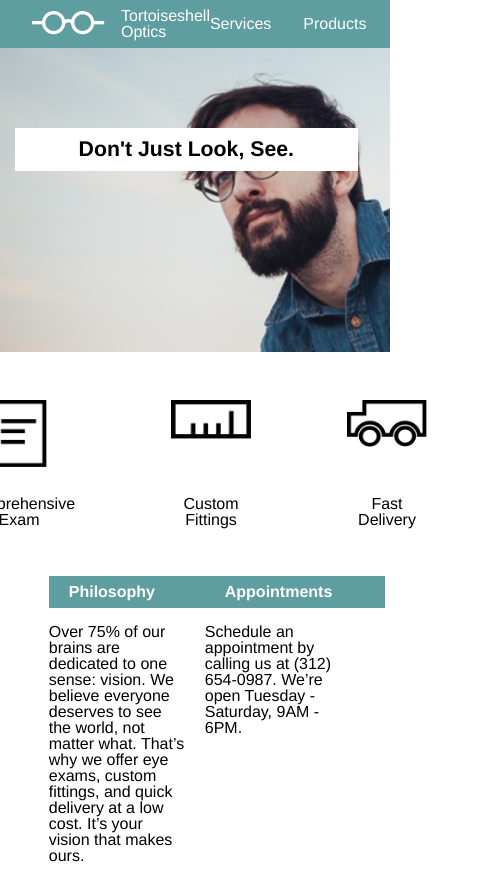
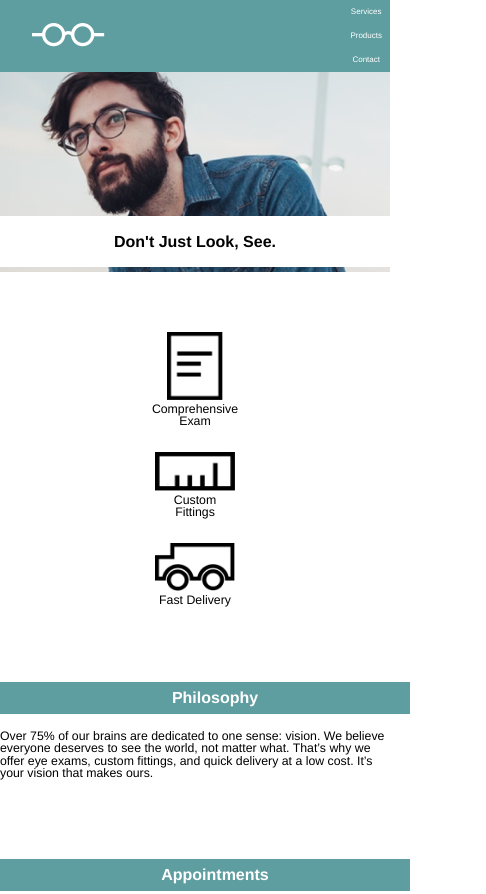
Before and after one commit to BobbyDway/TortoiseshellOptics, a plain HTML site: page index.html in a window 390 px wide. Shown: the top 894 px of the page, 486 px wide, since content can reach past the window. Drawn offline with Linux system fonts and the light colour scheme.

Commit message:
Add responsive design for phone size display.

```diff
--- a/Resources/css/style.css
+++ b/Resources/css/style.css
@@ -195,3 +195,80 @@
     width: 100%;
   }
 }
+@media only screen and (max-width: 480px) {
+  .header {
+    width: 100%;
+    margin-top: 0rem;
+  }
+  .top {
+    height: 17rem;
+    align-items: flex-end;
+    background-position: 20%;
+  }
+  .caption {
+    margin-top: 9rem;
+    margin-right: 0rem;
+    width: 100%;
+    justify-content: center;
+  }
+  .caption h1 {
+    font-size: 1rem;
+    padding-top: 1rem;
+    padding-bottom: 1rem;
+  }
+  .bottom p {
+    font-size: 0.77rem;
+  }
+  .services {
+    flex-direction: column;
+    height: auto;
+    align-items: center;
+    margin-top: 3.77rem;
+    margin-bottom: 3.77rem;
+  }
+  .exams {
+    margin-bottom: 1.54rem;
+  }
+  .truck {
+    margin-top: 1.54rem;
+  }
+  .info {
+    flex-direction: column;
+    align-items: center;
+  }
+  .philo {
+    margin-right: 0rem;
+    width: 100%;
+  }
+  .aptt {
+    margin-top: 4rem;
+    width: 100%;
+  }
+  .info h2 {
+    margin-top: 1rem;
+    width: 100%;
+    text-align: center;
+  }
+  .footer {
+    width: 100%;
+  }
+  .end h3 {
+    text-indent: -9999px;
+    line-height: 0;
+  }
+  .end {
+    flex-direction: column;
+  }
+  .logo h3 {
+    text-indent: -9999px;
+    line-height: 0;
+  }
+  .nav ul {
+    display: flex;
+    flex-direction: column;
+    align-items: center;
+  }
+  .nav li {
+    font-size: 0.5rem;
+    margin: 0.5rem;
+  }
--- a/index.html
+++ b/index.html
@@ -14,6 +14,7 @@
           <h3>Tortoiseshell Optics</h3>
         </div>
         <div class="nav">
+          <span hidden="menu">"MENU"</span>
           <ul>
             <li>Services</li>
             <li>Products</li>
```
